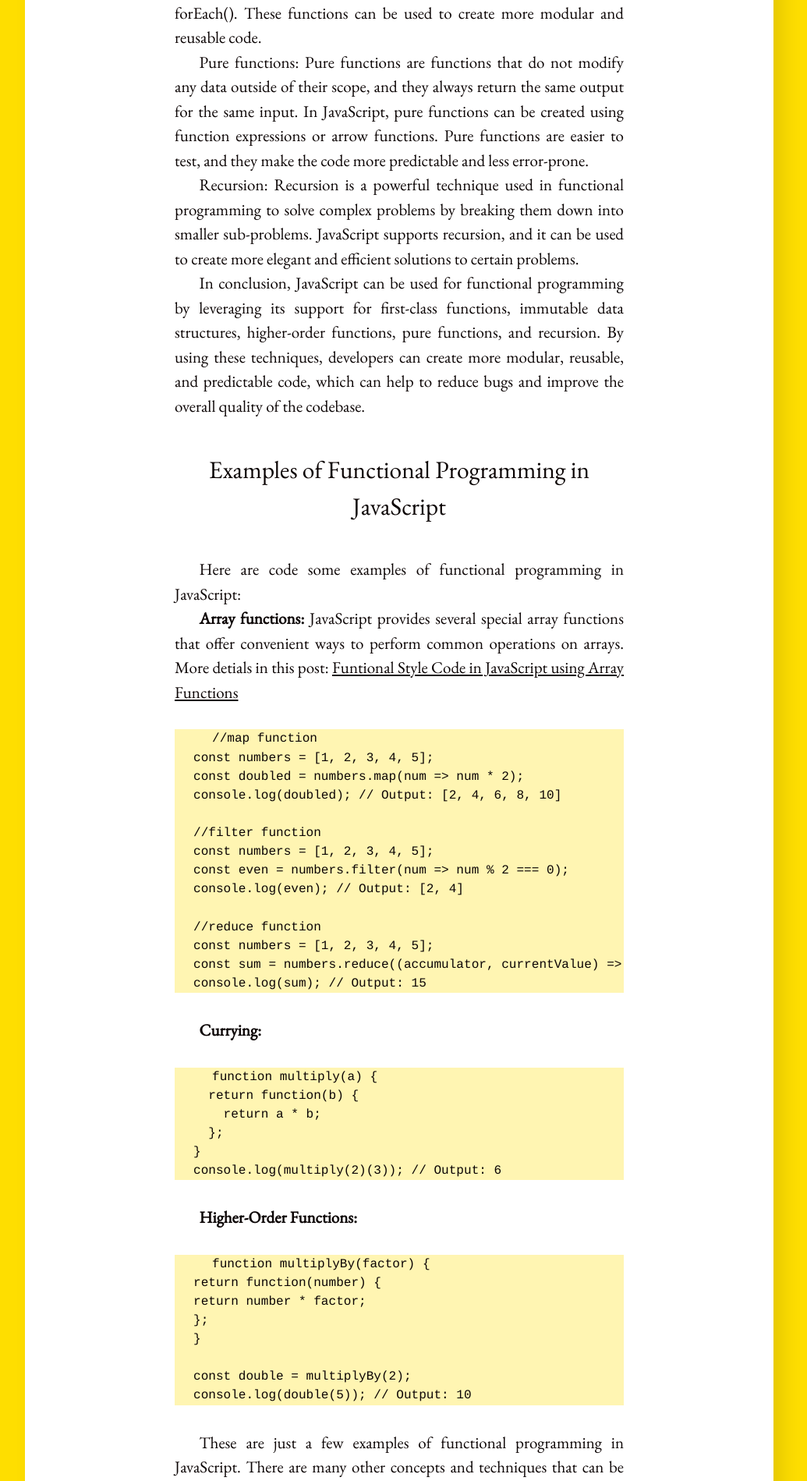
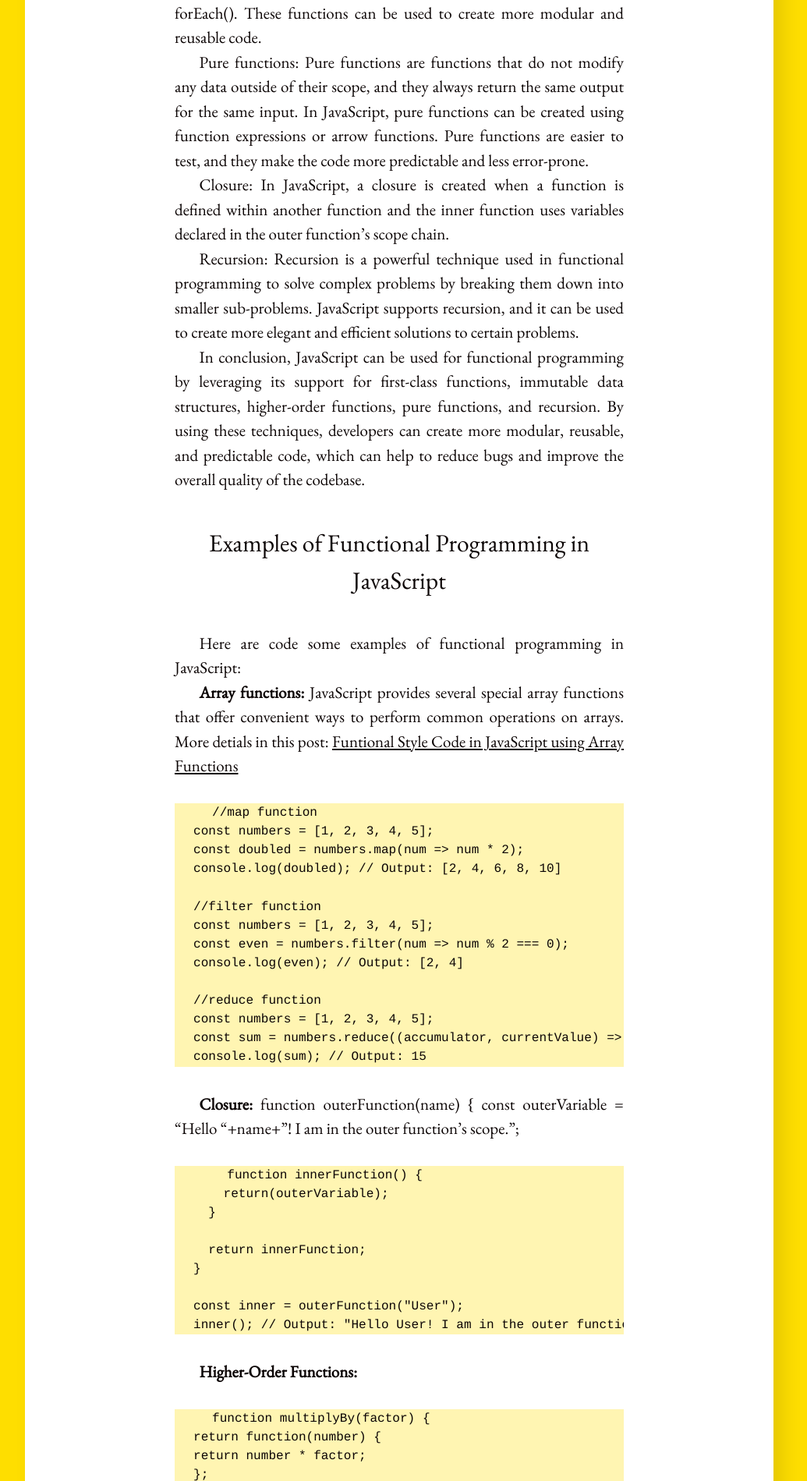
Before and after one commit to gopi-suvanam/gopi-suvanam.github.io, a Jekyll site: the page built from _posts/2023-03-13-JavaScript-for-Functional-Programming.md, in a window 1280 px wide. Shown: the part 2609-4508 px from the top of the page at 78% size, without its empty margins (128-1163 px from the left). Built offline with Jekyll 4.4.1, drawn with Linux system fonts in a browser that asks for light colours; some of the changed text lies outside the part shown.

Commit message:
Update 2023-03-13-JavaScript-for-Functional-Programming.md

```diff
--- a/_posts/2023-03-13-JavaScript-for-Functional-Programming.md
+++ b/_posts/2023-03-13-JavaScript-for-Functional-Programming.md
@@ -33,6 +33,8 @@
 
 Pure functions: Pure functions are functions that do not modify any data outside of their scope, and they always return the same output for the same input. In JavaScript, pure functions can be created using function expressions or arrow functions. Pure functions are easier to test, and they make the code more predictable and less error-prone.
 
+Closure: In JavaScript, a closure is created when a function is defined within another function and the inner function uses variables declared in the outer function's scope chain.
+
 Recursion: Recursion is a powerful technique used in functional programming to solve complex problems by breaking them down into smaller sub-problems. JavaScript supports recursion, and it can be used to create more elegant and efficient solutions to certain problems.
 
 In conclusion, JavaScript can be used for functional programming by leveraging its support for first-class functions, immutable data structures, higher-order functions, pure functions, and recursion. By using these techniques, developers can create more modular, reusable, and predictable code, which can help to reduce bugs and improve the overall quality of the codebase.
@@ -59,14 +61,20 @@
     const sum = numbers.reduce((accumulator, currentValue) => accumulator + currentValue, 0);
     console.log(sum); // Output: 15
 
-**Currying:**
+**Closure:**
+	function outerFunction(name) {
+	  const outerVariable = "Hello "+name+"! I am in the outer function's scope.";
 
-    function multiply(a) {
-      return function(b) {
-        return a * b;
-      };
-    }
-    console.log(multiply(2)(3)); // Output: 6
+	  function innerFunction() {
+	    return(outerVariable);
+	  }
+
+	  return innerFunction;
+	}
+
+	const inner = outerFunction("User");
+	inner(); // Output: "Hello User! I am in the outer function's scope.
+For more details see: [Closure in JavaScript for Functional Programming](/2023/05/23/Closure-in-JavaScript-for-Function-Programming.html).
 
 **Higher-Order Functions:**
 
@@ -78,5 +86,6 @@
 
     const double = multiplyBy(2);
     console.log(double(5)); // Output: 10
+**Closure**
 
 These are just a few examples of functional programming in JavaScript. There are many other concepts and techniques that can be used to write functional code.
```
